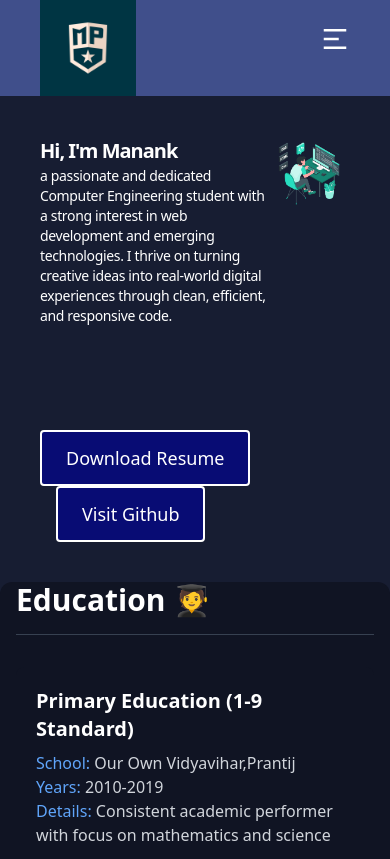
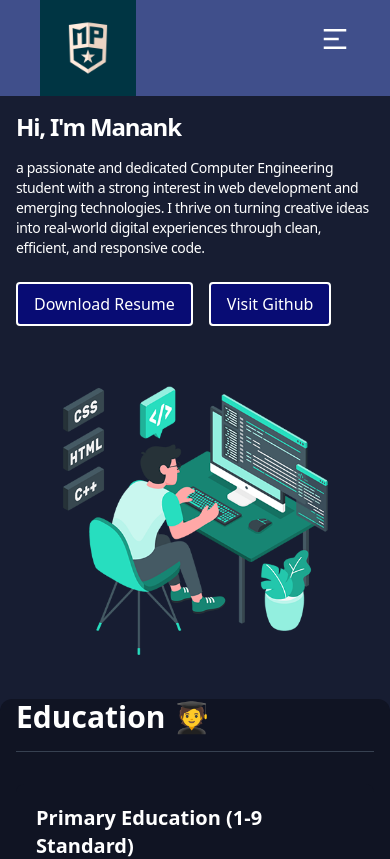
Before and after one commit to carry2on/Portfolio-Manank, a React (Vite) app: page / in a window 390 px wide. Shown: the top 859 px of the page. Built offline with nearby package versions, Linux system fonts and the light colour scheme.

Commit message:
Update Home.jsx

```diff
--- a/src/Components/Home/Home.jsx
+++ b/src/Components/Home/Home.jsx
@@ -1,24 +1,23 @@
 import React from "react";
-import Avtarimage from "../../assets/bg.png"
+import Avtarimage from "../../assets/bg.png";
 import TextChange from "../TextChange";
 
 const Home = () => {
   return (
-    <div className="text-white flex w-full justify-between items-start p-10 md:p-20">
-      <div className="md:w-2/4 md:pt-10 ">
-        <h1 className="text-xl md:text-6xl font-bold flex leading-normal tracking-tighter">
+    <div className="text-white flex flex-col md:flex-row w-full justify-between items-center md:items-start p-4 md:p-10 lg:p-20">
+      <div className="w-full md:w-2/4 md:pt-10 mb-8 md:mb-0">
+        <h1 className="text-2xl md:text-4xl lg:text-6xl font-bold flex leading-tight md:leading-normal tracking-tighter">
           <TextChange />
         </h1>
-        <p className="text-sm md:text-2xl tracking-tight ">
+        <p className="text-sm md:text-lg lg:text-2xl tracking-tight mt-4">
           a passionate and dedicated Computer Engineering student with a strong interest in web development and emerging technologies. I thrive on turning creative ideas into real-world digital experiences through clean, efficient, and responsive code.
-
         </p>
-       <div className="mt-6 space-x-4 pt-20">
+        <div className="mt-6 md:mt-8 lg:mt-10 flex flex-wrap gap-4">
           <a
             href="/Resume.pdf"
             target="main"
             rel="noopener noreferrer"
-        className="inline-block px-6 py-3 bg-[#080c74] text-white text-lg border-2 border-white rounded hover:bg-[#9c97f1] transition-colors duration-300"
+            className="inline-block px-4 md:px-6 py-2 md:py-3 bg-[#080c74] text-white text-base md:text-lg border-2 border-white rounded hover:bg-[#9c97f1] transition-colors duration-300"
           >
             Download Resume
           </a>
@@ -26,14 +25,14 @@ const Home = () => {
             href="https://github.com/carry2on"
             target="main"
             rel="noopener noreferrer"
-        className="inline-block px-6 py-3 bg-[#080c74] text-white text-lg border-2 border-white rounded hover:bg-[#9c97f1] transition-colors duration-300"
+            className="inline-block px-4 md:px-6 py-2 md:py-3 bg-[#080c74] text-white text-base md:text-lg border-2 border-white rounded hover:bg-[#9c97f1] transition-colors duration-300"
           >
             Visit Github
           </a>
         </div>
       </div>
-      <div>
-        <img className="" src={Avtarimage} alt="" />
+      <div className="w-full md:w-auto flex justify-center">
+        <img className="max-w-full h-auto" src={Avtarimage} alt="Profile" />
       </div>
     </div>
   );
```
Lines whose indentation alone changed are shown as unchanged.
